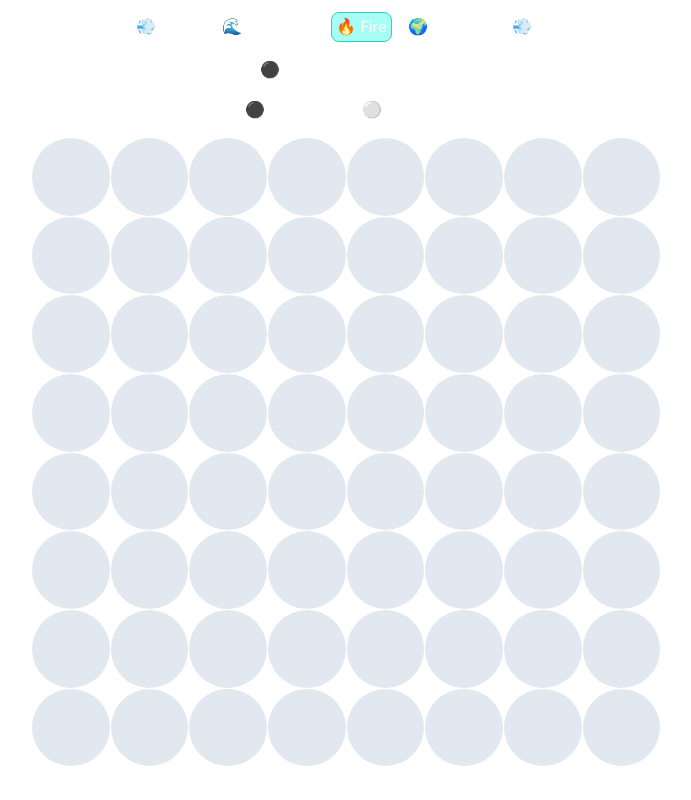
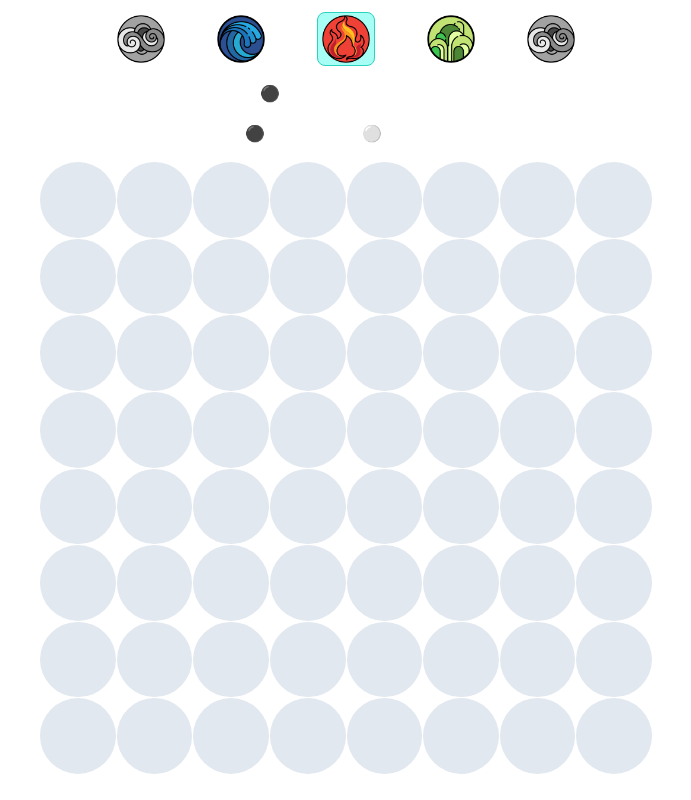
Before and after one commit to sethatwood/nawi, a Laravel app: page /game in a window 1280 px wide. Shown: the whole page, without its empty margins (294-985 px from the left). Run offline with Laravel 10, Linux system fonts and the light colour scheme; style sheets or scripts are compiled from the project's sources; some libraries are stand-ins or nearby versions.

Commit message:
add image selectors; update README

```diff
--- a/resources/js/Pages/Game/Board.vue
+++ b/resources/js/Pages/Game/Board.vue
@@ -11,35 +11,35 @@
                         @click="changeElement('air')"
                         data-element="air"
                     >
-                        💨 Air</button
-                    ><span>></span>
+                        <img src="/images/air-icon.png" width="48" /></button
+                    ><span style="font-size: 2rem">></span>
                     <button
                         class="element-btn"
                         @click="changeElement('water')"
                         data-element="water"
                     >
-                        🌊 Water</button
-                    ><span>></span>
+                        <img src="/images/water-icon.png" width="48" /></button
+                    ><span style="font-size: 2rem">></span>
                     <button
                         class="element-btn selected"
                         @click="changeElement('fire')"
                         data-element="fire"
                     >
-                        🔥 Fire
-                    </button>
+                        <img src="/images/fire-icon.png" width="48" /></button
+                    ><span style="font-size: 2rem">></span>
                     <button
                         class="element-btn"
                         @click="changeElement('earth')"
                         data-element="earth"
                     >
-                        🌍 Earth</button
-                    ><span>></span>
+                        <img src="/images/earth-icon.png" width="48" /></button
+                    ><span style="font-size: 2rem">></span>
                     <button
                         class="element-btn"
                         @click="changeElement('air')"
                         data-element="air"
                     >
-                        💨 Air
+                        <img src="/images/air-icon.png" width="48" />
                     </button>
                 </div>
             </div>
@@ -88,7 +88,6 @@ export default {
                 beats: ["air"],
             },
         };
-        const ANIMATION_DURATION = 1000;
         const gameBoard = ref(null);
         const state = reactive({
             gameState: null,
--- a/resources/views/app.blade.php
+++ b/resources/views/app.blade.php
@@ -1,5 +1,6 @@
 <!DOCTYPE html>
 <html lang="{{ str_replace('_', '-', app()->getLocale()) }}">
+
 <head>
     <meta charset="utf-8">
     <meta name="viewport" content="width=device-width, initial-scale=1">
@@ -15,7 +16,9 @@
     @vite(['resources/js/app.js', "resources/js/Pages/{$page['component']}.vue"])
     @inertiaHead
 </head>
-    <body class="font-sans antialiased dark:bg-slate-800 text-white">
+
+<body class="font-sans antialiased dark:bg-slate-600 text-white">
     @inertia
 </body>
+
 </html>
```
Also changed, not shown: README.md, public/images/air-icon.png (added), public/images/earth-icon.png (added), public/images/fire-icon.png (added), public/images/water-icon.png (added). Lines whose indentation alone changed are shown as unchanged.
